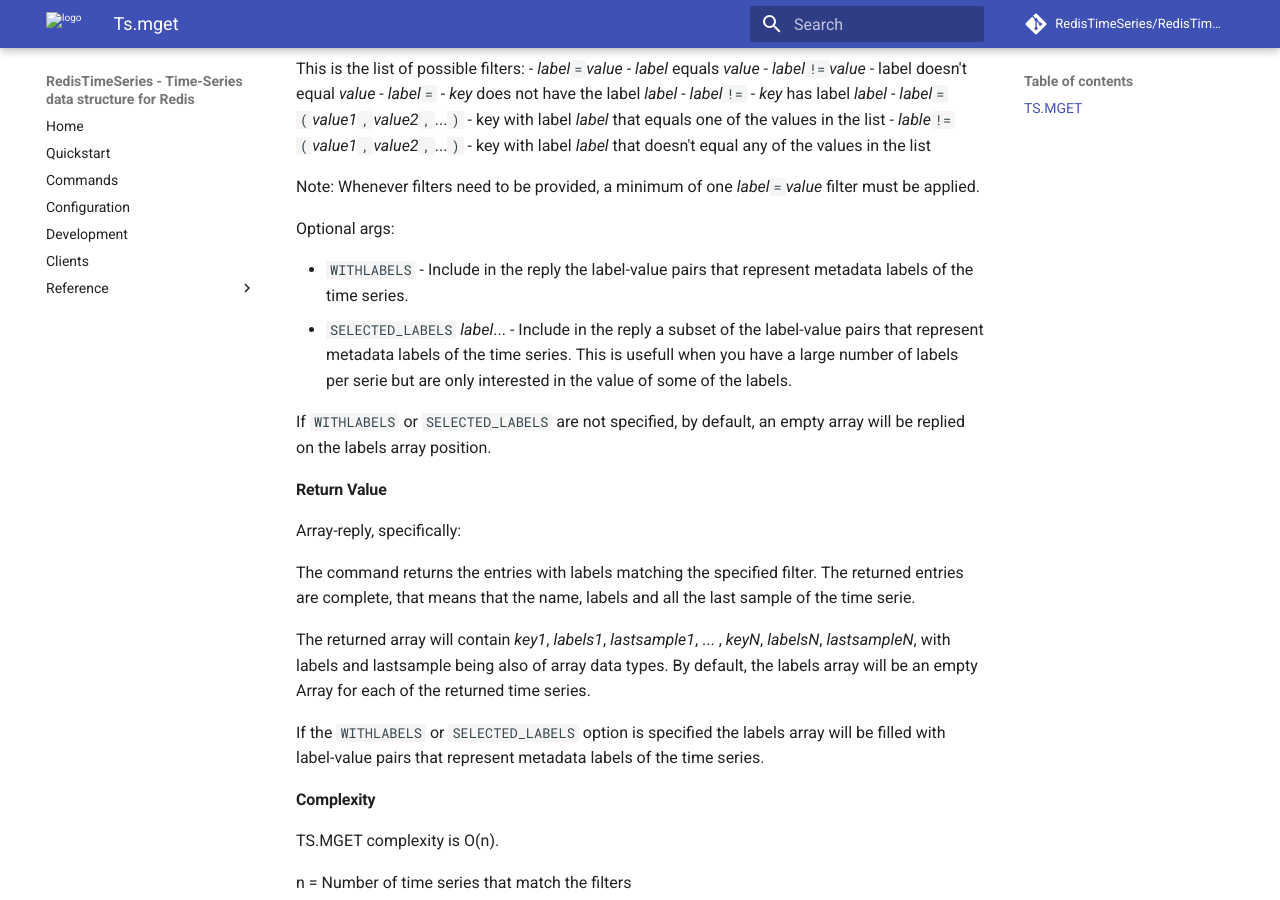
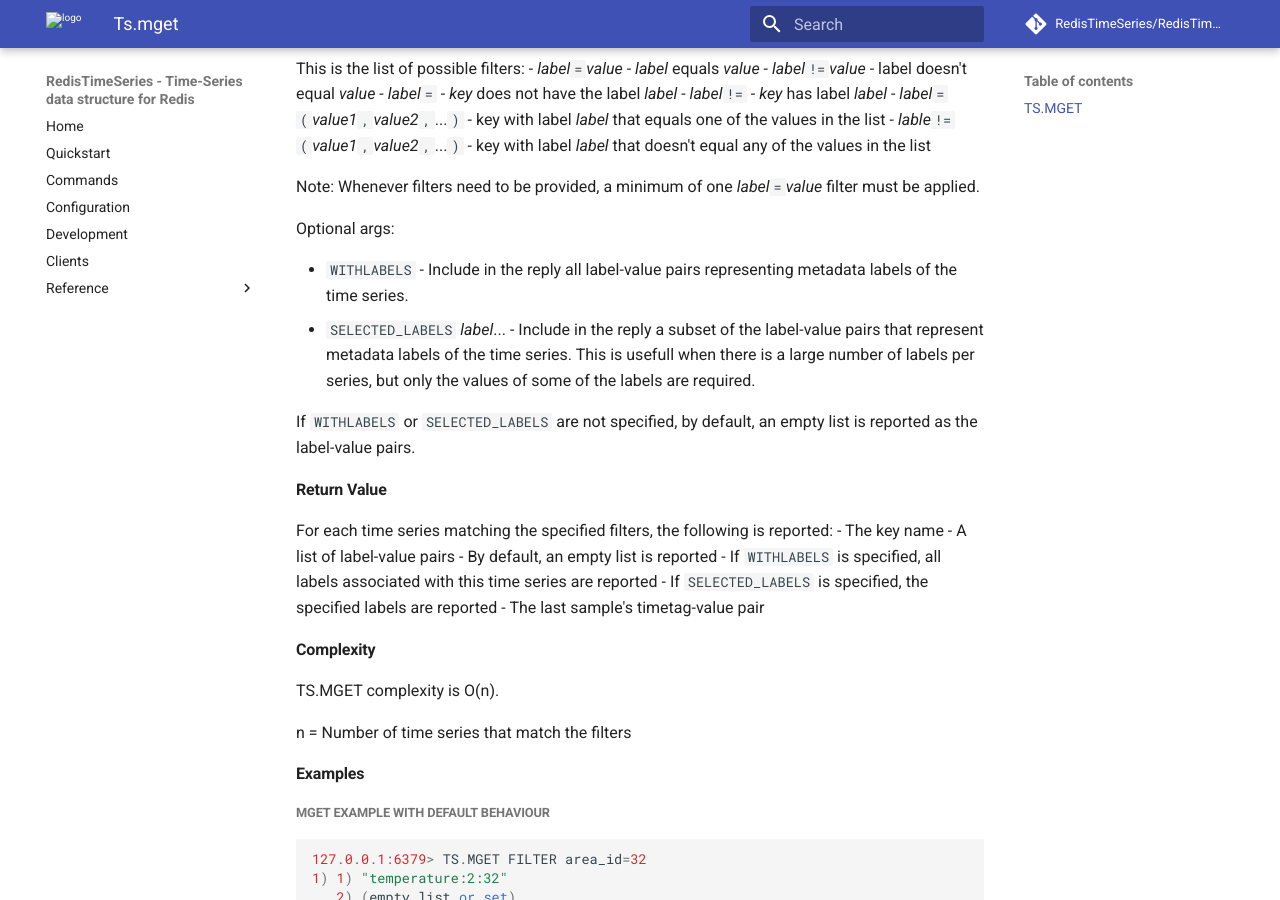
Before and after one commit to RedisTimeSeries/RedisTimeSeries, an MkDocs documentation site: the page built from docs/commands/ts.mget.md, in a window 1280 px wide and 900 px high, scrolled down 309 px. Built offline with MkDocs 1.6.1 and Material for MkDocs 9.7.7, drawn with Linux system fonts in a browser that asks for light colours; comment, search, counter and statistics services are not loaded.

Commit message:
Update ts.mget.md

```diff
--- a/docs/commands/ts.mget.md
+++ b/docs/commands/ts.mget.md
@@ -18,22 +18,20 @@ TS.MGET [WITHLABELS | SELECTED_LABELS label...] FILTER filter...
 
 Optional args:
 
-- `WITHLABELS` - Include in the reply the label-value pairs that represent metadata labels of the time series.
-- `SELECTED_LABELS` _label_... - Include in the reply a subset of the label-value pairs that represent metadata labels of the time series. This is usefull when you have a large number of labels per serie but are only interested in the value of some of the labels.
+- `WITHLABELS` - Include in the reply all label-value pairs representing metadata labels of the time series.
+- `SELECTED_LABELS` _label_... - Include in the reply a subset of the label-value pairs that represent metadata labels of the time series. This is usefull when there is a large number of labels per series, but only the values of some of the labels are required.
 
-If `WITHLABELS` or `SELECTED_LABELS` are not specified, by default, an empty array will be replied on the labels array position.
+If `WITHLABELS` or `SELECTED_LABELS` are not specified, by default, an empty list is reported as the label-value pairs.
 
 #### Return Value
 
-Array-reply, specifically:
-
-The command returns the entries with labels matching the specified filter.
-The returned entries are complete, that means that the name, labels and all the last sample of the time serie.
-
-The returned array will contain _key1_, _labels1_, _lastsample1_, ... , _keyN_, _labelsN_, _lastsampleN_, with labels and lastsample being also of array data types. By default, the labels array will be an empty Array for each of the returned time series.
-
-If the `WITHLABELS` or `SELECTED_LABELS` option is specified the labels array will be filled with label-value pairs that represent metadata labels of the time series.
-
+For each time series matching the specified filters, the following is reported:
+- The key name
+- A list of label-value pairs
+  - By default, an empty list is reported
+  - If `WITHLABELS` is specified, all labels associated with this time series are reported
+  - If `SELECTED_LABELS` is specified, the specified labels are reported
+- The last sample's timetag-value pair
 
 #### Complexity
 
```
